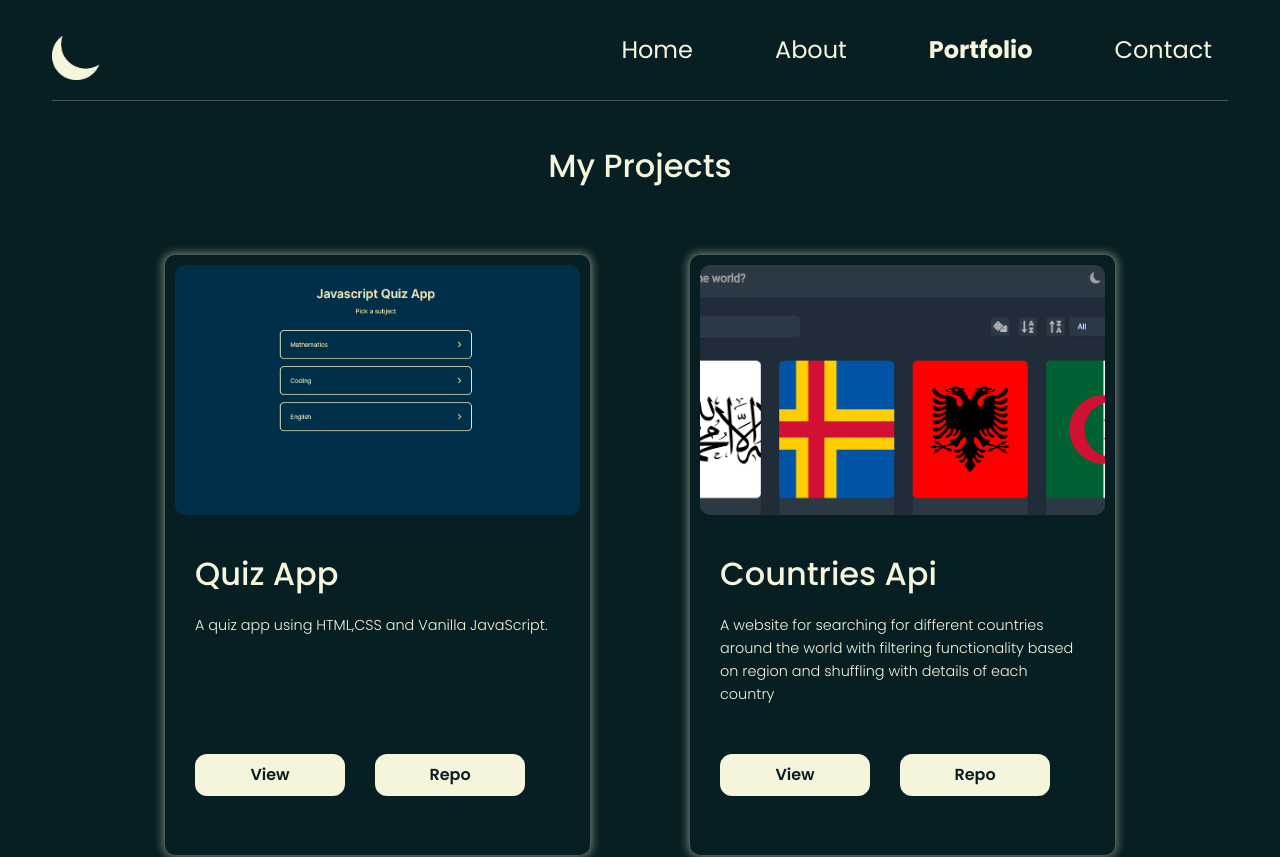
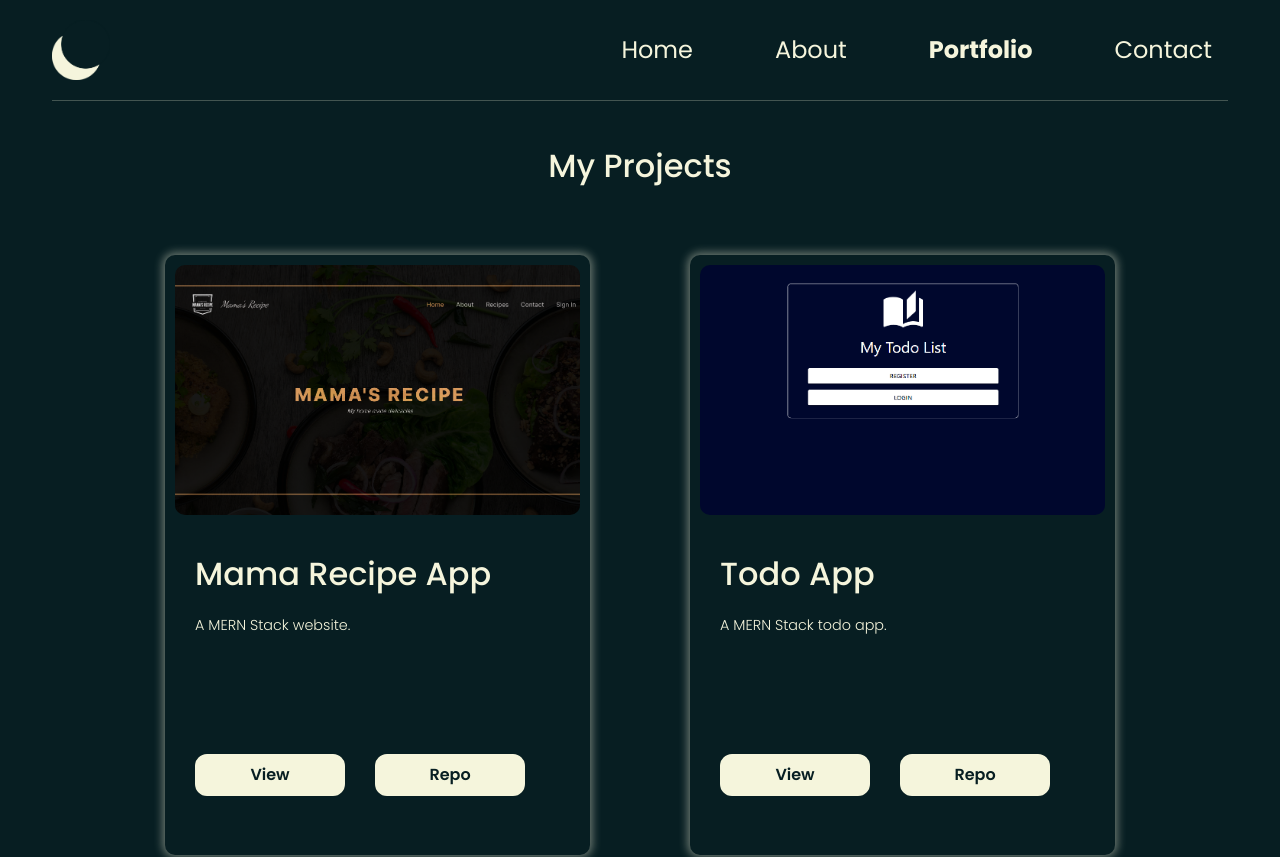
Before and after one commit to Fasina-ayomikun/My-Portfolio-2, a React (Create React App) app: page /portfolio in a window 1280 px wide. Shown: the top 857 px of the page. Built offline with nearby package versions, Linux system fonts and the light colour scheme.

Commit message:
update projects

```diff
--- a/src/data.js
+++ b/src/data.js
@@ -8,10 +8,28 @@ import image8 from "./images/todo.png";
 import image9 from "./images/stopwatch.png";
 import image10 from "./images/tictactoe.png";
 import image11 from "./images/guess the colour.png";
+import image12 from "./images/mama-recipe.png";
+import image13 from "./images/todo-full.png";
 
 export const projects = [
   {
     id: "1",
+    name: "Mama Recipe App",
+    url: image12,
+    desc: "A MERN Stack website.",
+    github_url: "https://github.com/Fasina-ayomikun/Mama-Recipe-Frontend",
+    profile_url: "https://mama-s-recipe.vercel.app",
+  },
+  {
+    id: "13",
+    name: "Todo App",
+    url: image13,
+    desc: "A MERN Stack todo app.",
+    github_url: "https://github.com/Fasina-ayomikun/Todo-List-Frontend",
+    profile_url: "https://todo-list-frontend-five.vercel.app",
+  },
+  {
+    id: "11",
     name: "Quiz App",
     url: image,
     desc: "A quiz app using HTML,CSS and Vanilla JavaScript.",
--- a/src/pages/Home.js
+++ b/src/pages/Home.js
@@ -6,7 +6,7 @@ import file from "../images/resume.jpg";
 import image from "../images/hero.png";
 import Row from "react-bootstrap/Row";
 import Col from "react-bootstrap/Col";
-import { FaGithubSquare, FaLinkedin } from "react-icons/fa";
+import { FaGithubSquare, FaLinkedin, FaYoutubeSquare } from "react-icons/fa";
 import { useAppProvider } from "../context";
 import Sidebar from "../components/Sidebar";
 import Modal from "../components/Modal";
@@ -66,6 +66,12 @@ function Home() {
           <FaGithubSquare />
         </a>
         <a
+          href='https://www.youtube.com/channel/UClog1_6iQNgYEDlAwbH6CYA'
+          target='blank'
+        >
+          <FaYoutubeSquare />
+        </a>
+        <a
           href='https://www.linkedin.com/in/ayomikun-fasina-b791ab225'
           target='blank'
         >
```
Also changed, not shown: src/images/mama-recipe.png (added), src/images/todo-full.png (added).
